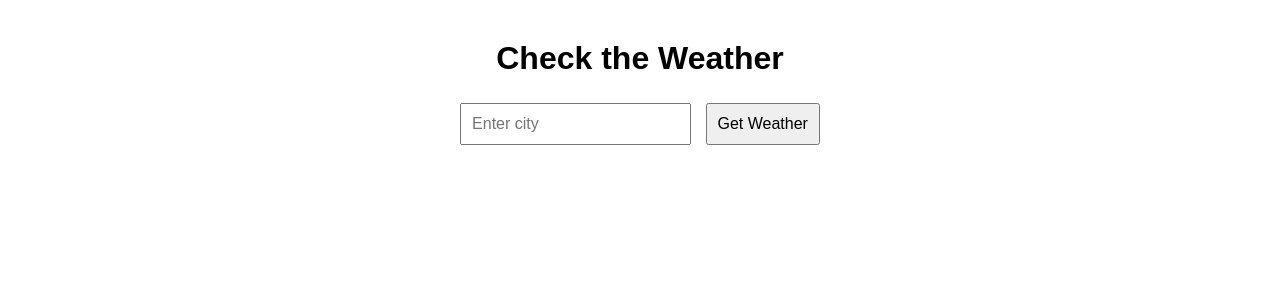
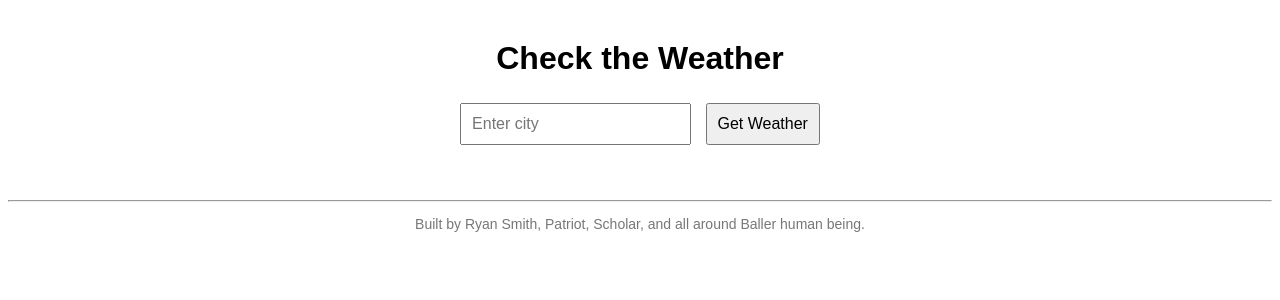
Before and after one commit to reallyryansmith/azure_weather_app, a Flask app: template templates/index.html in a window 1280 px wide. Shown: the top 300 px of the page. Run offline with Flask 3, Linux system fonts and the light colour scheme; the template is opened without the code that fills it, so the values that code supplies are empty.

Commit message:
Updated footer of site to accurately reflect my greatness

```diff
--- a/templates/index.html
+++ b/templates/index.html
@@ -22,4 +22,9 @@
         {% endif %}
     {% endif %}
 </body>
+<footer class="footer">
+    <hr>
+    <p>Built by Ryan Smith, Patriot, Scholar, and all around Baller human being.</p>
+</footer>
+
 </html>
--- a/templates/style.css
+++ b/templates/style.css
@@ -14,3 +14,9 @@ input, button {
     color: red;
     font-weight: bold;
 }
+
+.footer {
+    margin-top: 50px;
+    font-size: 14px;
+    color: #777;
+}
```
